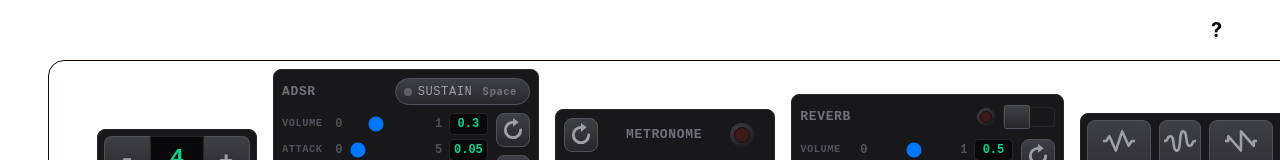
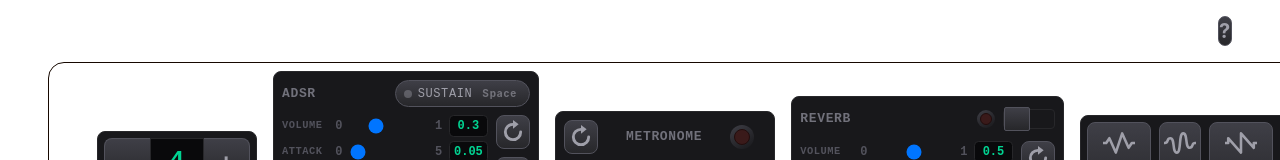
Before and after one commit to TamarWeiss/Virtual-Piano, a React (Vite) app: page / in a window 1280 px wide. Shown: the top 160 px of the page. Built offline with nearby package versions, Linux system fonts and the light colour scheme.

Commit message:
removed some of the button components in favor of use of the base Button component

```diff
--- a/src/App.tsx
+++ b/src/App.tsx
@@ -1,5 +1,5 @@
 import { useEffect, useState } from 'react';
-import HelpButton from './components/Buttons/HelpButton';
+import Button from './components/Buttons/Button';
 import Piano from './components/Piano';
 import { PauseContext } from './contexts/PauseContext';
 import Modal from './components/Modal';
@@ -21,7 +21,9 @@ const App = () => {
 
   return (
     <>
-      <HelpButton className='ml-auto text-xl' keybinds={['KeyH']} onClick={toggleGuide} />
+      <Button className='help ml-auto text-xl' keybinds={['KeyH']} onClick={toggleGuide}>
+        ?
+      </Button>
       <Modal open={openGuide} onClose={() => setOpenGuide(false)}>
         This is a modal
       </Modal>
--- a/src/components/Buttons/HelpButton.tsx
+++ /dev/null
@@ -1,11 +0,0 @@
-import '../../styles/help.css';
-import type { ButtonProps } from './Button';
-import Button from './Button';
-
-const HelpButton = ({ isActive, className = '', ...props }: ButtonProps) => (
-  <Button aria-label='Open Hotkeys Guide' aria-expanded={isActive} className={`help ${className}`} {...props}>
-    ?
-  </Button>
-);
-
-export default HelpButton;
--- a/src/components/ControlPanel/ControlPanel.tsx
+++ b/src/components/ControlPanel/ControlPanel.tsx
@@ -1,7 +1,7 @@
 import { useCallback, useState } from 'react';
 import '../../styles/controlPanel.css';
 import { MAX_OCTAVE, MIN_OCTAVE, waveforms } from '../../constants/pianoConfig';
-import OctaveButton from '../Buttons/OctaveButton';
+import Button from '../Buttons/Button';
 import WaveformButton from '../Inputs/WaveformButton';
 import Metronome from './Metronome';
 import NumberInput from '../Inputs/NumberInput';
@@ -36,7 +36,9 @@ const ControlPanel = ({ baseOctave, shiftOctave, config, setConfig, onSustainRel
   return (
     <div className='flex items-center justify-between py-2 gap-4'>
       <div className='module octave-module'>
-        <OctaveButton text='-' onClick={() => shiftOctave(-1)} keybinds={['ShiftLeft']} />
+        <Button onClick={() => shiftOctave(-1)} keybinds={['ShiftLeft']}>
+          -
+        </Button>
         <NumberInput
           id='octave'
           value={baseOctave}
@@ -45,7 +47,9 @@ const ControlPanel = ({ baseOctave, shiftOctave, config, setConfig, onSustainRel
           max={MAX_OCTAVE}
           onChange={(num) => shiftOctave(num - baseOctave)}
         />
-        <OctaveButton text='+' onClick={() => shiftOctave(1)} keybinds={['ShiftRight']} />
+        <Button onClick={() => shiftOctave(1)} keybinds={['ShiftRight']}>
+          +
+        </Button>
       </div>
 
       <ADSRPanel
```
Also changed, not shown: src/components/Buttons/OctaveButton.tsx (deleted, +0 -8 lines).
